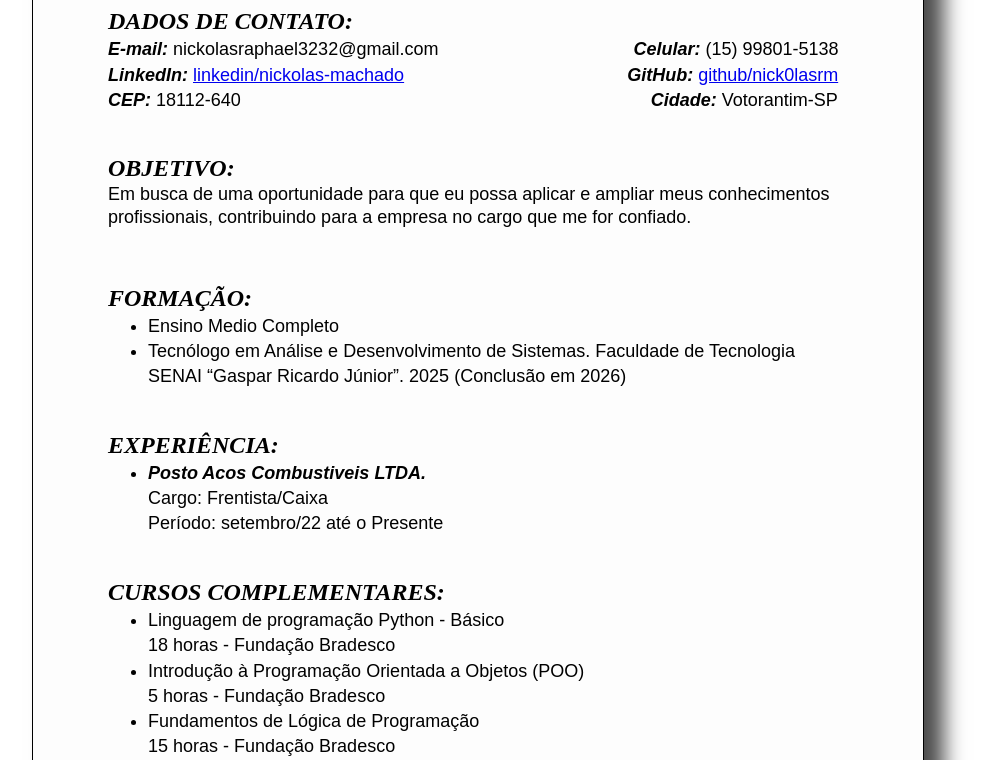
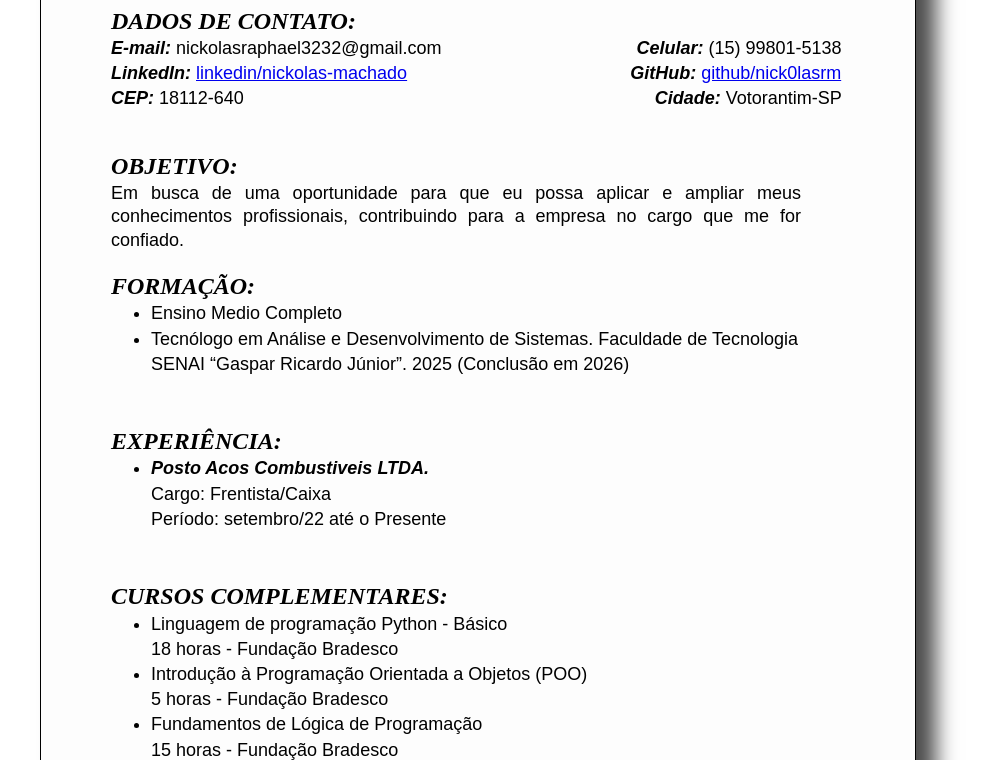
Before and after one commit to nick0lasrm/dw_class, a plain HTML site: page curriculo_html/cv.html in a window 1280 px wide. Shown: the part 242-1002 px from the top of the page, without its empty margins (162-1152 px from the left). Drawn offline with Linux system fonts and the light colour scheme.

Commit message:
curriculo

```diff
--- a/curriculo_html/cv.html
+++ b/curriculo_html/cv.html
@@ -11,7 +11,6 @@
 <body>
     <div class="container">
         <div class="marg">
-        <div class="pad">
                 <div class="line">
                     <h1>NICKOLAS RAPHAEL MACHADO</h1>
                     <b style="font-size: 20px" ;>21 Anos</b>
@@ -32,32 +31,31 @@
                                 href="https://github.com/nick0lasrm">github/nick0lasrm</a></span>
                     </h3>
                     <h3>CEP: <span style="font-weight: 400;font-style: normal;">18112-640</span> <span
-                        style="padding-left: 405px;">Cidade: </span>
+                            style="padding-left: 406px; text-align: left;">Cidade: </span>
                         <span style="font-weight: 400; font-style: normal;"> Votorantim-SP</span>
                     </h3>
                 </div>
                 <!-- OBJETIVO -->
-            <div class="marge" style="height: 87";>
+                <div class="marge" style="height: 87" ;>
                     <div class="line">
                         <h2>OBJETIVO:</h2>
-                    <div style="line-height: 0; height: 40px;">
-                        <h4>Em busca de uma oportunidade para que eu possa aplicar e ampliar meus conhecimentos</h4>
-                        <h4>profissionais, contribuindo para a empresa no cargo que me for confiado.</h4>
+                        <div style="line-height: 1.3; height: 40px; text-align: justify;">
+                            <h4>Em busca de uma oportunidade para que eu possa aplicar e ampliar meus conhecimentos
+                                profissionais, contribuindo para a empresa no cargo que me for confiado.</h4>
                         </div>
                     </div>
                 </div>
                 <!-- FORMACAO -->
-            <div class="marge" style="margin-top: 60px";>
+                <div class="marge" style="margin-top: 60px" ;>
                     <div class="line">
                         <h2>FORMAÇÃO:</h2>
-                    <div style="line-height: 0.4;">
+                        <div style="line-height: 1.2;">
                             <ul>
                                 <li>Ensino Medio Completo</li>
                             </ul>
                             <ul>
-                            <li>Tecnólogo em Análise e Desenvolvimento de Sistemas. Faculdade de Tecnologia</li>
+                                <li>Tecnólogo em Análise e Desenvolvimento de Sistemas. Faculdade de Tecnologia <br> SENAI “Gaspar Ricardo Júnior”. 2025 (Conclusão em 2026)</li>
                             </ul>
-                        <ul>SENAI “Gaspar Ricardo Júnior”. 2025 (Conclusão em 2026)</ul>
                         </div>
                     </div>
                 </div>
@@ -75,7 +73,7 @@
                     </div>
                 </div>
                 <!-- CURSOS COMPLEMENTARES -->
-            <div class="marge" style="height: 300px";>
+                <div class="marge" style="height: 300px" ;>
                     <div class="line">
                         <h2>CURSOS COMPLEMENTARES:</h2>
                         <div style="line-height: 0.4;">
@@ -100,7 +98,6 @@
                 </div>
             </div>
     </div>
-</div>
 
 </body>
 
--- a/curriculo_html/style.css
+++ b/curriculo_html/style.css
@@ -18,24 +18,23 @@
 body {
     display: flex;
     margin: auto;
-    padding: 100px;
+    padding-top: 100px;
+    padding-bottom: 100px;
 }
 
 .marge {
     margin-top: 60px;
-    width: 815px;
+    width: 690px;
 }
 
 .marg {
     padding-top: 60px;
-    padding-left: 75px;
-    width: 815px;
-    height: 1070px;
-    padding-right: 0px;
-    padding-bottom: 0px;
+    padding-left: 70px;
+    padding-right: 70px;
     background-color: rgb(253, 253, 253);
     border: solid black 1.5px;
     box-shadow: rgb(77, 77, 77) 20px 20px 20px;
+    text-align: justify;
 }
 
 .quebra {
@@ -49,6 +48,7 @@ h2 {
     font-family: 'Times New Roman';
     font-style: italic;
     font-weight: bold;
+    margin-bottom: 10px;
 }
 
 h3 {
@@ -74,5 +74,6 @@ ul {
     font-style: normal;
     font-size: 18px;
     font-weight: lighter;
-    margin-top: 0px;
+    margin: auto;
+    line-height: 1.4;
 }
```
Lines whose indentation alone changed are shown as unchanged.
